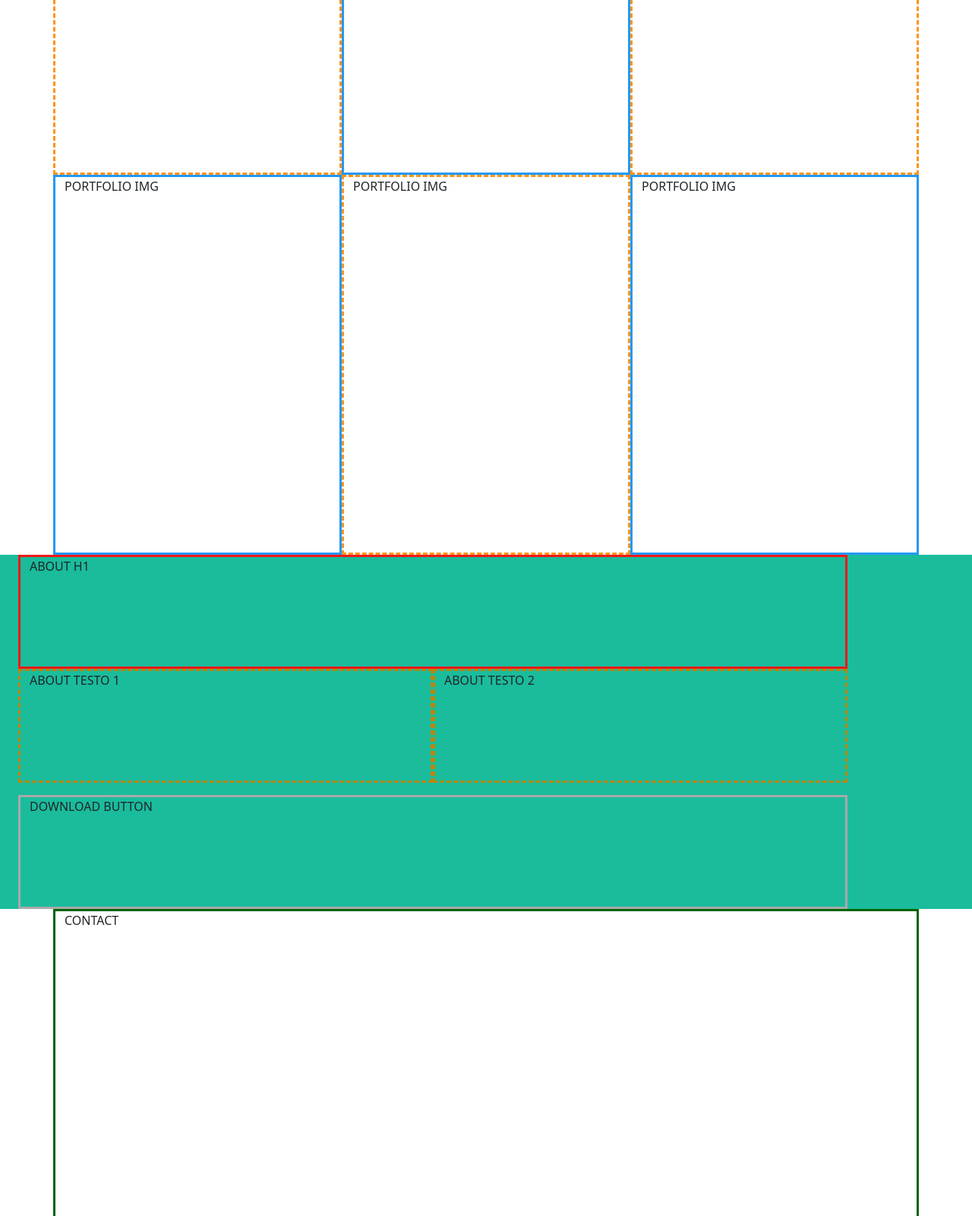
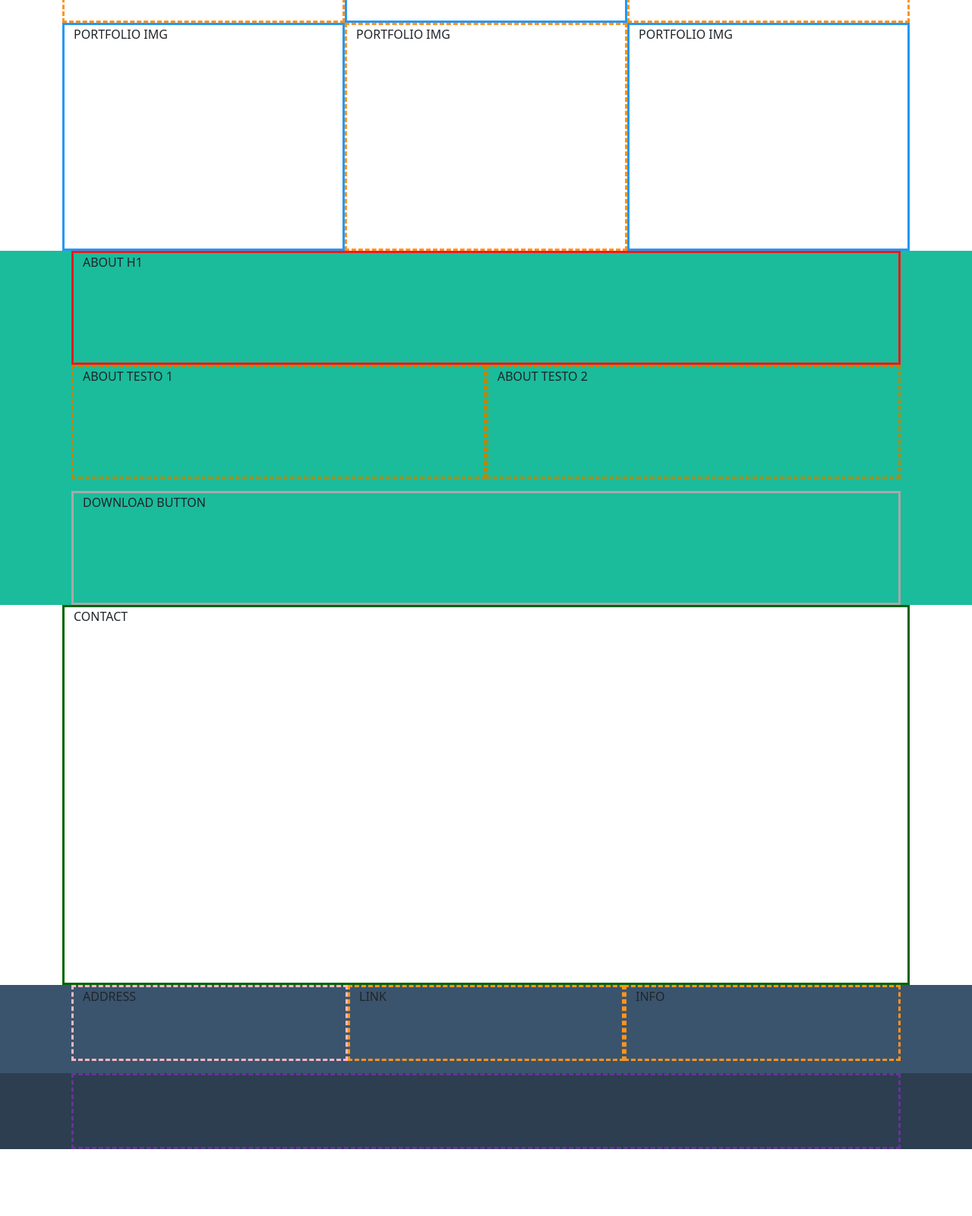
Before and after one commit to Alessandro2014/html-css-bootstrap-freelancer, a plain HTML site: page index.html in a window 1280 px wide. Shown: the part 1200-2800 px from the top of the page at 76% size. After the commit the page ends 2712 px from the top, so only its background shows below. Drawn offline with nearby package versions, Linux system fonts and the light colour scheme.

Commit message:
correzione margin della row

```diff
--- a/css/style.css
+++ b/css/style.css
@@ -1,3 +1,4 @@
+/* HEADER */
 .header-top {
     height: 80px;
     border: 3px solid lime;
@@ -8,18 +9,20 @@
     border: 3px solid rgb(207, 238, 94);
 }
 
+/* MAIN */
+
 .text-portfolio {
     height: 150px;
     border: 3px solid rgb(255, 0, 221);
 }
 
 .portfolio-img:nth-of-type(even) {
-    height: 500px;
+    height: 300px;
     border: 3px dashed rgb(253, 148, 28);
 }
 
 .portfolio-img:nth-of-type(odd) {
-    height: 500px;
+    height: 300px;
     border: 3px solid rgb(36, 152, 247);
 }
 
@@ -43,6 +46,8 @@ blockquote {
     border: 3px solid darkgreen;
 }
 
+/* FOOTER */
+
 .contact div {
     height: 100px;
     border: 3px dashed rgb(253, 148, 28);
@@ -62,7 +67,7 @@ address {
     background-color: #1ABC9C;
 }
 
-.bg-footer {
+.bg-header-footer {
     background-color: #3A546D;
 }
 
--- a/index.html
+++ b/index.html
@@ -9,22 +9,23 @@
     <link rel="stylesheet" href="./css/style.css">
 </head>
 <body>
+            <!-- HEADER -->
     <header>
-        <div  class="container-fluid">
-            <div class="row container">
+        <div  class="container-fluid bg-header-footer">
+            <div class="row mx-auto container">
                 <div class="header-top col-12">HEADER</div>
             </div>
         </div>
 
         <div  class="container-fluid bg-acquamarine">
-            <div class="row container">
+            <div class="row mx-auto container">
                 <div class="header-bottom col-12">START BOOTSTRAP</div>
             </div>
     </header>
-
+                <!-- MAIN -->
     <main>
         <section class="container">
-                <div class="row">
+                <div class="row mx-auto">
                 <div class="text-portfolio col-12">TEXT PORTFOLIO</div>
                 <div class="portfolio-img col-12 col-md-6 col-lg-4">PORTFOLIO IMG</div>
                 <div class="portfolio-img col-12 col-md-6 col-lg-4">PORTFOLIO IMG</div>
@@ -36,7 +37,7 @@
         </section>
 
         <section class="container-fluid bg-acquamarine">
-            <div class="row container">
+            <div class="row mx-auto container">
                 <div class="about-title col-12">ABOUT H1</div>
                 <blockquote class="col-12 col-md-6">ABOUT TESTO 1</blockquote>
                 <blockquote class="col-12 col-md-6">ABOUT TESTO 2</blockquote>
@@ -45,24 +46,23 @@
         </section>
 
         <section class="container">
-            <div class="row contact-me">
+            <div class="row mx-auto contact-me">
                 <div class="col-12">CONTACT</div>
             </div>
         </section>
     </main>
-
+                <!-- FOOTER -->
     <footer>
-        <div  class="container-fluid bg-footer">
-            <div class="row container contact">
-                <address class="col-12">ADDRESS</address>
-                <div class="col-12">LINK</div>
-                <div class="col-12">INFO</div>
-                <div class="info-website"></div>
+        <div  class="container-fluid bg-header-footer">
+            <div class="row mx-auto container contact">
+                <address class="col-12 col-md-4">ADDRESS</address>
+                <div class="col-12 col-md-4">LINK</div>
+                <div class="col-12 col-md-4">INFO</div>
             </div>
         </div>
 
         <div class="container-fluid bg-footer-bottom">
-            <div class="row container">
+            <div class="row mx-auto container">
                 <div class="info-website"></div>
             </div>
         </div>
```
